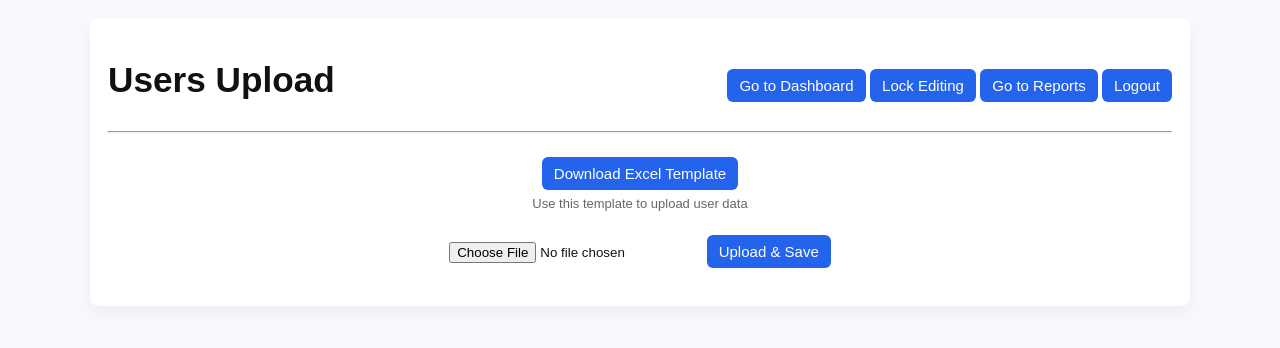
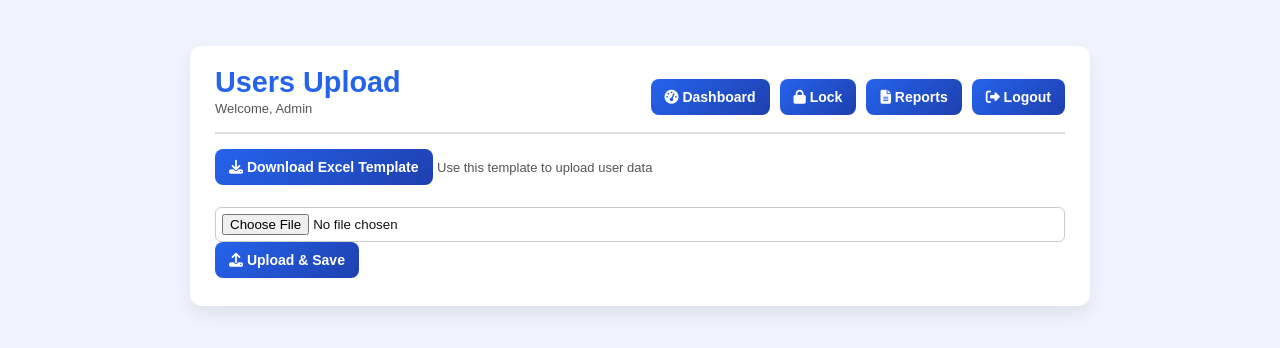
Before and after one commit to AnushaaPS/attendance_system, a plain HTML site: page upload.html in a window 1280 px wide. Drawn offline with Linux system fonts and the light colour scheme.

Commit message:
Update upload.html

```diff
--- a/upload.html
+++ b/upload.html
@@ -1,55 +1,138 @@
 <!DOCTYPE html>
-<html>
+<html lang="en">
 <head>
-  <meta charset="utf-8" />
+<meta charset="UTF-8">
 <title>Upload Users - CoE</title>
 <meta name="viewport" content="width=device-width, initial-scale=1.0">
-  <link rel="stylesheet" href="style.css">
+<link rel="stylesheet" href="https://cdnjs.cloudflare.com/ajax/libs/font-awesome/6.5.0/css/all.min.css">
 <script src="https://cdn.jsdelivr.net/npm/xlsx@0.18.5/dist/xlsx.full.min.js"></script>
 <script src="common.js"></script>
 <style>
-    body { font-family: Arial, Helvetica, sans-serif; margin: 18px; background: #f7f9fc; color: #111; }
-    .card { background: #fff; padding: 18px; border-radius: 8px; box-shadow: 0 6px 18px rgba(0,0,0,0.05); max-width: 600px; margin: 50px auto; text-align: center; }
-    .btn { background: #2463eb; color: #fff; padding: 8px 12px; border-radius: 6px; border: none; cursor: pointer; margin-top: 12px; }
-    .small { font-size: 13px; color: #666; display: block; margin-top: 6px; }
-    body { font-family: Arial; margin: 18px; background: #f7f9fc; }
-    .card { background: #fff; padding: 18px; border-radius: 8px; max-width: 1100px; margin: 0 auto; box-shadow: 0 6px 18px rgba(0,0,0,0.05); }
-    .btn { background: #2463eb; color: #fff; padding: 8px 12px; border-radius: 6px; border: none; cursor: pointer; }
-    .small { font-size: 13px; color: #666; }
-    .grid { display: grid; grid-template-columns: repeat(auto-fit, minmax(250px, 1fr)); gap: 16px; margin-top: 16px; }
+  /* Reset and Body */
+  * { box-sizing: border-box; margin:0; padding:0; font-family: 'Arial', sans-serif; }
+  body { background: #f0f4ff; color: #111; padding: 16px; }
+
+  /* Container Card */
+  .card {
+    background: #fff;
+    max-width: 900px;
+    margin: 30px auto;
+    padding: 20px 25px;
+    border-radius: 12px;
+    box-shadow: 0 8px 20px rgba(0,0,0,0.08);
+    transition: 0.3s ease;
+  }
+
+  .card:hover { box-shadow: 0 12px 25px rgba(0,0,0,0.12); }
+
+  /* Header */
+  .card-header {
+    display: flex;
+    flex-direction: column;
+    gap: 12px;
+  }
+
+  @media(min-width:600px){
+    .card-header { flex-direction: row; justify-content: space-between; align-items: center; }
+  }
+
+  h1 { color: #2463eb; font-size: 1.8em; }
+  .small { font-size: 0.85em; color: #666; }
+
+  /* Buttons */
+      .btn {
+      background: linear-gradient(135deg, #2563eb, #1e40af);
+      color: #fff;
+      padding: 10px 14px;
+      border-radius: 8px;
+      border: none;
+      cursor: pointer;
+      font-size: 14px;
+      font-weight: 600;
+      transition: 0.2s ease;
+    }
+    .btn:hover {
+      background: linear-gradient(135deg, #1e3a8a, #1d4ed8);
+      transform: scale(1.03);
+    }
+
+    .small { font-size: 13px; color: #555; }
+
+  .btn-group { display: flex; flex-wrap: wrap; gap: 10px; margin-top: 10px; }
+
+  /* File Upload */
+  input[type=file] {
+    padding: 6px;
+    border-radius: 6px;
+    border: 1px solid #ccc;
+    width: 100%;
+    margin-top: 10px;
+  }
+
+  #uploadMsg { margin-top: 8px; font-size: 0.9em; color: #333; }
+
+  /* Grid for departments/years/sections (if used) */
+  .grid {
+    display: grid;
+    grid-template-columns: repeat(auto-fit, minmax(220px, 1fr));
+    gap: 16px;
+    margin-top: 20px;
+  }
+
   .dept-card, .year-card, .section-card {
-      background: #fff; padding: 16px; border-radius: 8px; box-shadow: 0 4px 10px rgba(0,0,0,0.08);
-      transition: 0.2s ease; cursor: pointer;
+    background: #f9faff;
+    padding: 14px;
+    border-radius: 10px;
+    box-shadow: 0 4px 12px rgba(0,0,0,0.05);
+    text-align: center;
+    cursor: pointer;
+    transition: 0.2s ease;
   }
-    .dept-card:hover, .year-card:hover, .section-card:hover { background: #f0f6ff; transform: scale(1.02); }
-    h2, h3, h4 { color: #2463eb; }
+  .dept-card:hover, .year-card:hover, .section-card:hover {
+    background: #e2edff;
+    transform: translateY(-3px);
+    box-shadow: 0 6px 16px rgba(0,0,0,0.08);
+  }
+
+  /* Responsive Text & Tables */
+  table { width: 100%; border-collapse: collapse; margin-top: 20px; }
+  th, td { padding: 8px 10px; border: 1px solid #ddd; text-align: left; }
+  th { background: #2463eb; color: #fff; }
+
+  @media(max-width:600px){
+    h1 { font-size: 1.4em; }
+    .btn { padding: 8px 12px; font-size: 0.9em; }
+  }
 </style>
 </head>
 <body>
 
 <div class="card">
-  <div style="display:flex;justify-content:space-between;align-items:center">
+  <div class="card-header">
     <div>
       <h1>Users Upload</h1>
-      <div id="welcome" class="small"></div>
+      <span id="welcome" class="small">Welcome, Admin</span>
     </div>
-    <div>
-      <button class="btn" onclick="window.location.href='coe.html'">Go to Dashboard</button>
-      <button class="btn" onclick="window.location.href='lock.html'">Lock Editing</button>
-      <button class="btn" onclick="window.location.href='report.html'">Go to Reports</button>
-      <button class="btn" onclick="logout()">Logout</button>
+    <div class="btn-group">
+      <button class="btn" onclick="window.location.href='coe.html'"><i class="fas fa-tachometer-alt"></i> Dashboard</button>
+      <button class="btn" onclick="window.location.href='lock.html'"><i class="fas fa-lock"></i> Lock</button>
+      <button class="btn" onclick="window.location.href='report.html'"><i class="fas fa-file-alt"></i> Reports</button>
+      <button class="btn" onclick="logout()"><i class="fas fa-sign-out-alt"></i> Logout</button>
     </div>
   </div>
-  <hr>
+
+  <hr style="margin:15px 0; border:0.5px solid #ddd;">
 
   <div style="margin:12px 0">
-    <button class="btn" onclick="downloadTemplate()">Download Excel Template</button>
+    <button class="btn" onclick="downloadTemplate()"><i class="fas fa-download"></i> Download Excel Template</button>
     <span class="small">Use this template to upload user data</span>
   </div>
+
   <input type="file" id="excelFile" accept=".xlsx,.xls" />
-    <button id="btnUpload" class="btn" onclick="uploadExcel()">Upload & Save</button>
+  <button id="btnUpload" class="btn" onclick="uploadExcel()"><i class="fas fa-upload"></i> Upload & Save</button>
   <p id="uploadMsg" class="small"></p>
-  <div id="reportTable" style="margin-top:20px;"></div>
+
+  <div id="reportTable"></div>
 </div>
 
 <script>
@@ -98,7 +181,7 @@ async function uploadExcel(){
   localStorage.removeItem("user");
   location.href = "index.html";
 }
+</script>
 
-</script>
 </body>
 </html>
```
Lines whose indentation alone changed are shown as unchanged.
